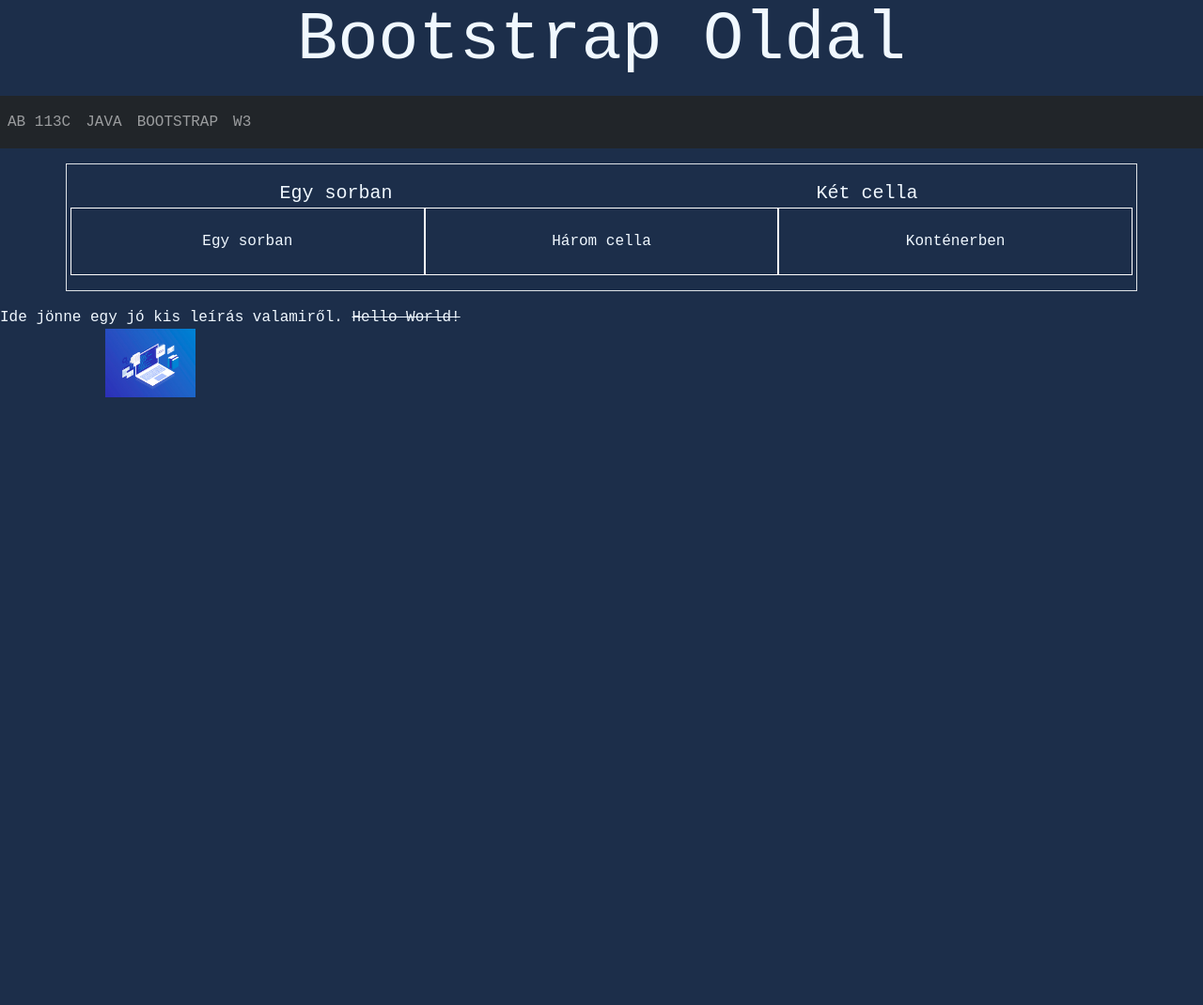
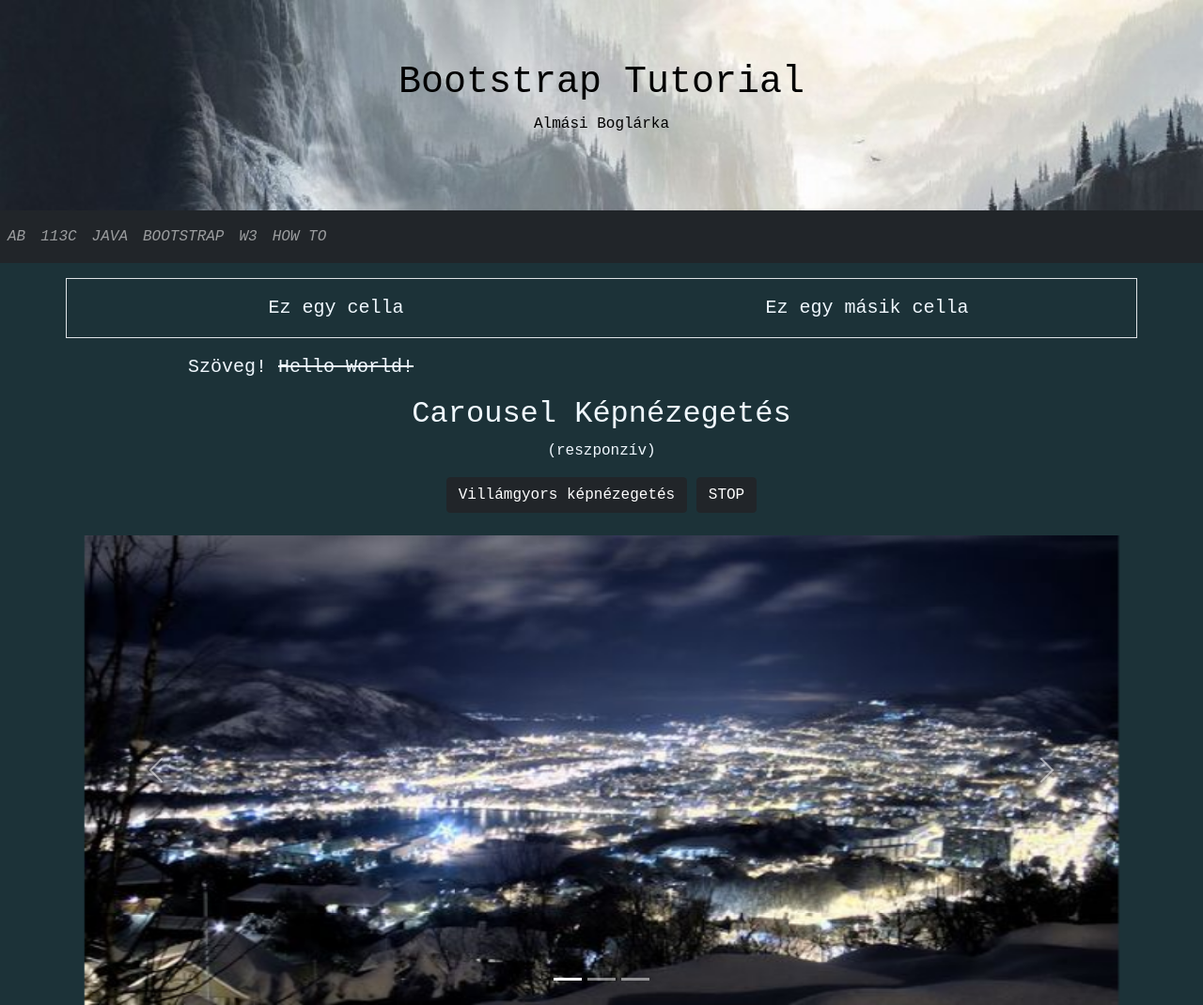
Before and after one commit to bogialmasi/bootstr, a plain HTML site: page index.html in a window 1280 px wide. Shown: the whole page at 94% size. Before the commit the page ends 800 px from the top, so only its background shows below. Drawn offline with nearby package versions, Linux system fonts and the light colour scheme.

Commit message:
átalakítva, slideshow hozzáadva

```diff
--- a/index.html
+++ b/index.html
@@ -7,15 +7,24 @@
     <!-- Bootstrap CSS -->
     <link href="https://cdn.jsdelivr.net/npm/bootstrap@5.0.0-beta1/dist/css/bootstrap.min.css" rel="stylesheet" integrity="sha384-giJF6kkoqNQ00vy+HMDP7azOuL0xtbfIcaT9wjKHr8RbDVddVHyTfAAsrekwKmP1" crossorigin="anonymous">
     <link rel="stylesheet" href="style.css">
+    <script src="https://ajax.googleapis.com/ajax/libs/jquery/3.5.1/jquery.min.js"></script>
+    <script src="https://cdnjs.cloudflare.com/ajax/libs/popper.js/1.16.0/umd/popper.min.js"></script>
+    <script src="https://maxcdn.bootstrapcdn.com/bootstrap/4.5.2/js/bootstrap.min.js"></script>
 
-    <title>Bootstrap</title>
+    <title>BOOTSTRAP</title>
   </head>
   <body>
-      <p class="display-2 text-center">Bootstrap Oldal</p>
+    <div class="jumbotron">
+      <h1>Bootstrap Tutorial</h1>
+      <p>Almási Boglárka</p>
+    </div>
       <nav class="navbar navbar-expand-sm bg-dark navbar-dark text-center">
         <ul class="navbar-nav">
           <li class="nav-item active">
-            <a class="nav-link linkstilus" href="https://bogialmasi.github.io/osszes_munka/" target="_blank">AB 113C</a>
+            <li class="nav-item active">
+              <a class="nav-link linkstilus" href="https://github.com/bogialmasi" target="_blank">AB</a>
+            </li>
+            <a class="nav-link linkstilus" href="https://bogialmasi.github.io/osszes_munka/" target="_blank">113C</a>
           </li>
           <li class="nav-item">
             <a class="nav-link linkstilus" href="https://github.com/bogialmasi/java_alkfejl" target="_blank">JAVA</a>
@@ -26,23 +35,97 @@
           <li class="nav-item active">
             <a class="nav-link linkstilus" href="https://www.w3schools.com/bootstrap4/bootstrap_ref_all_classes.asp" target="_blank">W3</a>
           </li>
+          <li class="nav-item active">
+            <a class="nav-link linkstilus" href="https://www.w3schools.com/howto/default.asp" target="_blank">HOW TO</a>
+          </li>
         </ul>
       </nav>
 
       <div class="container-sm p-3 my-3 border text-center">
       <div class="row">
-        <div class="col-md-6 text-center">Egy sorban</div>
-        <div class="col-md-6 text-center">Két cella</div>
-      </div>
-      <div class="row justify-content-around">
-        <div class="col-md-4 border border-white">Egy sorban</div>
-        <div class="col-md-4 border border-white">Három cella</div>
-        <div class="col-md-4 border border-white">Konténerben</div>
+        <div class="col-md-6 text-center">Ez egy cella</div>
+        <div class="col-md-6 text-center">Ez egy másik cella</div>
       </div>
     </div>
     <div class="row-md-6 justify-content-around">
-        <div class="col-md-8 text-start">Ide jönne egy jó kis leírás valamiről. <s>Hello World!</s></div>
-        <div class="col-md-3 text-center"><a href="https://github.com/bogialmasi" target="_blank"><img src="pelda.jpg" alt="Példa" title="Példa" class="img"></a></div>
+        <div class="col-md-6 text-center">Szöveg! <s>Hello World!</s></div>
+    </div>
+    <div class="container mt-3 text-center">
+      <h2>Carousel Képnézegetés</h2>
+      <p>(reszponzív)</p>
+
+      <button type="button" id="myBtn" class="btn btn-dark">Villámgyors képnézegetés</button>
+      <button type="button" id="myBtn2" class="btn btn-dark">STOP</button>
+
+      <!-- The carousel -->
+      <div id="myCarousel" class="carousel slide mt-4" data-interval="5000">
+
+      <!-- Indicators -->
+      <ul class="carousel-indicators">
+        <li class="item1 active"></li>
+        <li class="item2"></li>
+        <li class="item3"></li>
+      </ul>
+
+      <!-- The slideshow -->
+      <div class="carousel-inner">
+        <div class="carousel-item active">
+          <img src="carousel-1.jpg" alt="Első kép" title="Első kép" width="1100" height="500">
+        </div>
+        <div class="carousel-item">
+          <img src="carousel-2.jpg" alt="Második kép" title="Második kép" width="1100" height="500">
+        </div>
+        <div class="carousel-item">
+          <img src="carousel-3.jpg" alt="Harmadik kép" title="Harmadik kép" width="1100" height="500">
+        </div>
+      </div>
+
+      <!-- Left and right controls -->
+      <a class="carousel-control-prev" href="#myCarousel">
+        <span class="carousel-control-prev-icon"></span>
+      </a>
+      <a class="carousel-control-next" href="#myCarousel">
+        <span class="carousel-control-next-icon"></span>
+      </a>
+    </div>
+    </div>
+
+    <script>
+    $(document).ready(function(){
+      // Activate the Carousel, but pause it from the start
+      $("#myCarousel").carousel("pause");
+
+      // Click on the button to start sliding
+      $("#myBtn").click(function(){
+        $("#myCarousel").carousel("cycle");
+      });
+
+      // Click on the button to stop sliding
+      $("#myBtn2").click(function(){
+        $("#myCarousel").carousel("pause");
+      });
+
+      // Enable Carousel Indicators
+      $(".item1").click(function(){
+        $("#myCarousel").carousel(0);
+      });
+      $(".item2").click(function(){
+        $("#myCarousel").carousel(1);
+      });
+      $(".item3").click(function(){
+        $("#myCarousel").carousel(2);
+      });
+
+      // Enable Carousel Controls
+      $(".carousel-control-prev").click(function(){
+        $("#myCarousel").carousel("prev");
+      });
+      $(".carousel-control-next").click(function(){
+        $("#myCarousel").carousel("next");
+      });
+    });
+    </script>
+
     </div>
   </body>
 </html>
--- a/style.css
+++ b/style.css
@@ -1,5 +1,5 @@
 body{
-    background-color: #1c2e4a;
+    background-color: #1c3238;
     color: aliceblue;
     font-family: monospace;
 
@@ -21,13 +21,13 @@ body{
 
 .navbar{
     text-align: center;
-}
-
-a.linkstilus :hover{
     font-style: italic;
 }
 
-.img{
-    max-width: 30%;
-    border-color: rgb(9, 9, 43);
+.jumbotron{
+        background-image: url(jumbotronkep.jpg);
+        background-size: cover;
+        padding: 5%;
+        text-align: center;
+        color: black;
 }
```
Also changed, not shown: carousel-1.jpg (added), carousel-2.jpg (added), carousel-3.jpg (added), jumbotronkep.jpg (added).
